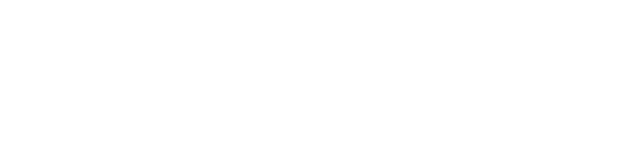
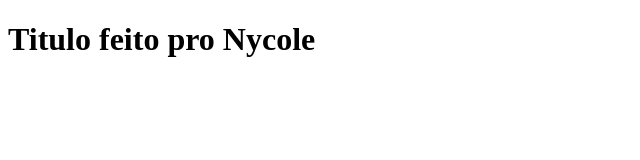
Before and after one commit to nycadsd/aula-git-essencial, a plain HTML site: page index.html in a window 1280 px wide. Shown: the whole page, without its empty margins (0-640 px from the left). Drawn offline with Linux system fonts and the light colour scheme.

```diff
--- a/index.html
+++ b/index.html
@@ -7,5 +7,7 @@
 </head>
 <body>
 
+    <h1>Titulo feito pro Nycole</h1>
+
 </body>
 </html>
```
